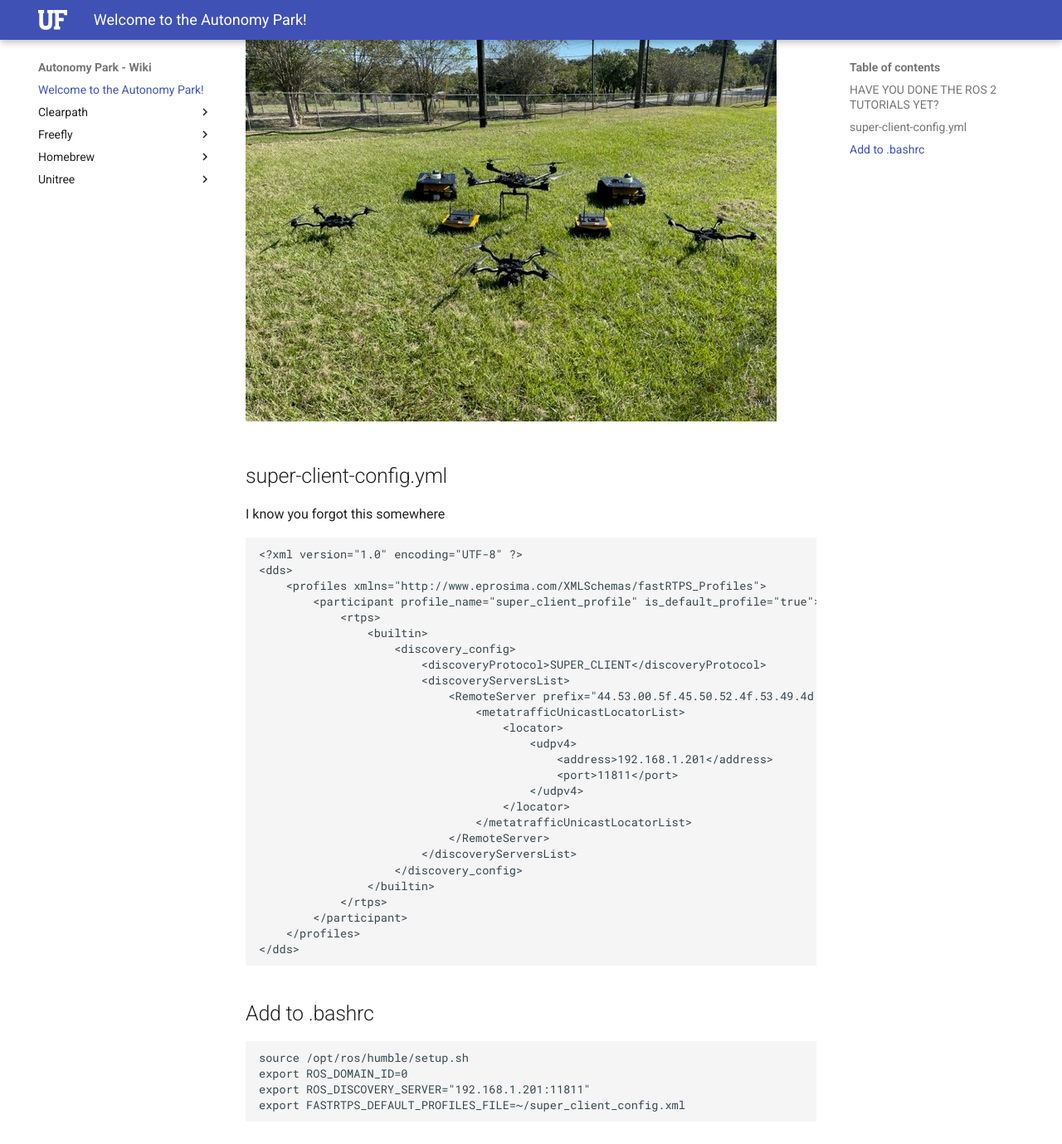
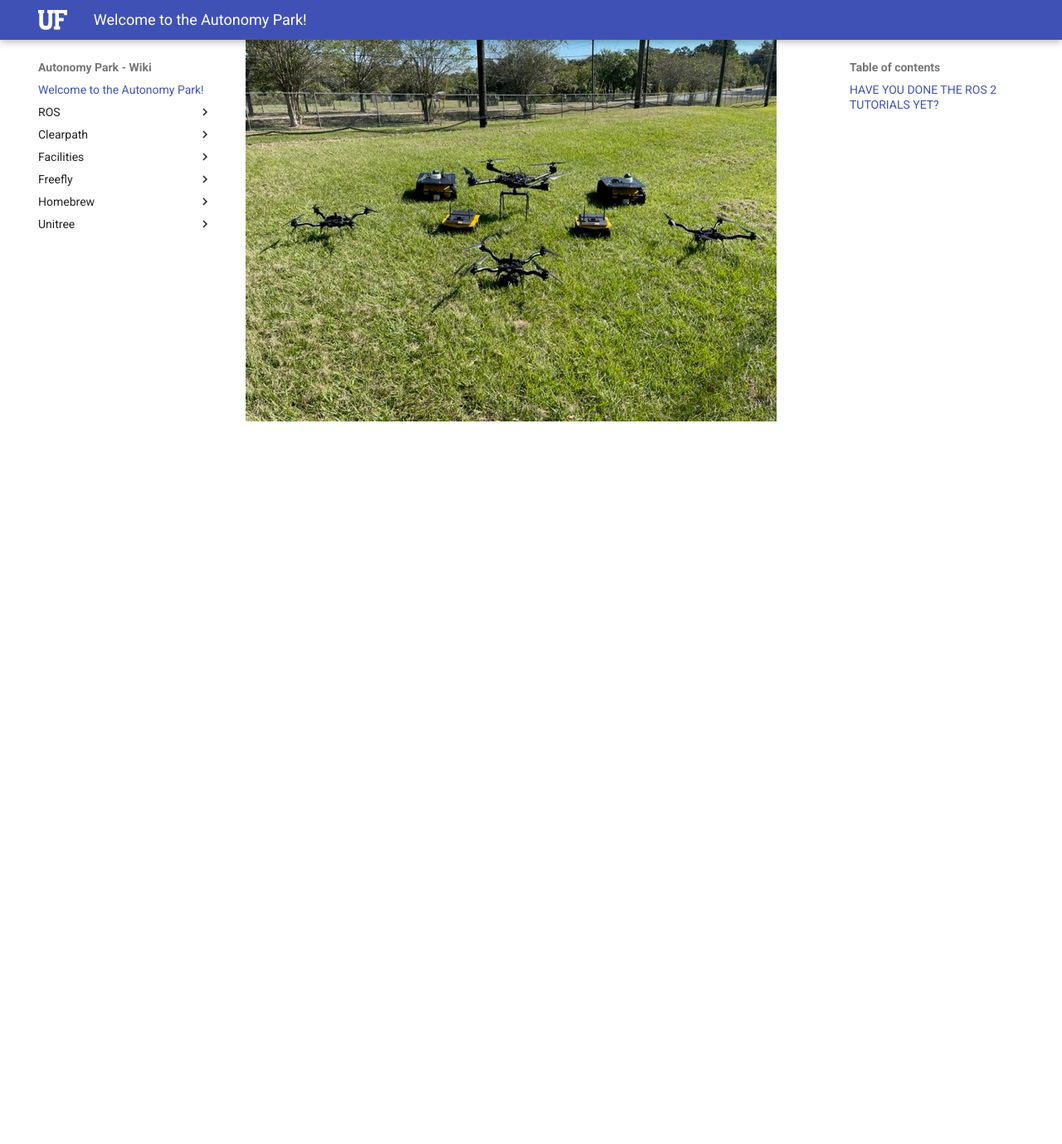
Before and after one commit to UFL-Autonomy-Park/apark_wiki, an MkDocs documentation site: the page built from docs/index.md, in a window 1280 px wide and 1400 px high, scrolled down 244 px. Shown: the top 1379 px of the window at 83% size. Built offline with MkDocs 1.6.1 and Material for MkDocs 9.7.7, drawn with Linux system fonts in a browser that asks for light colours; after the commit the page ends 900 px from its top, so only the background shows below that.

Commit message:
add facilities info

````diff
--- a/docs/index.md
+++ b/docs/index.md
@@ -5,45 +5,3 @@
 <a href="https://docs.ros.org/en/humble/Tutorials.html" target="_blank">Get on it, soldier</a>
 
 ![Autonomy Park robots.](images/robots.jpg)
-
-## super-client-config.yml
-
-I know you forgot this somewhere
-
-```
-<?xml version="1.0" encoding="UTF-8" ?>
-<dds>
-    <profiles xmlns="http://www.eprosima.com/XMLSchemas/fastRTPS_Profiles">
-        <participant profile_name="super_client_profile" is_default_profile="true">
-            <rtps>
-                <builtin>
-                    <discovery_config>
-                        <discoveryProtocol>SUPER_CLIENT</discoveryProtocol>
-                        <discoveryServersList>
-                            <RemoteServer prefix="44.53.00.5f.45.50.52.4f.53.49.4d.41">
-                                <metatrafficUnicastLocatorList>
-                                    <locator>
-                                        <udpv4>
-                                            <address>192.168.1.201</address>
-                                            <port>11811</port>
-                                        </udpv4>
-                                    </locator>
-                                </metatrafficUnicastLocatorList>
-                            </RemoteServer>
-                        </discoveryServersList>
-                    </discovery_config>
-                </builtin>
-            </rtps>
-        </participant>
-    </profiles>
-</dds>
-```
-
-## Add to .bashrc
-
-```
-source /opt/ros/humble/setup.sh
-export ROS_DOMAIN_ID=0
-export ROS_DISCOVERY_SERVER="192.168.1.201:11811"
-export FASTRTPS_DEFAULT_PROFILES_FILE=~/super_client_config.xml
-```
````
Also changed, not shown: docs/ROS/basics.md (added, +43 -0 lines), docs/facilities/general-info.md (added, +18 -0 lines).
